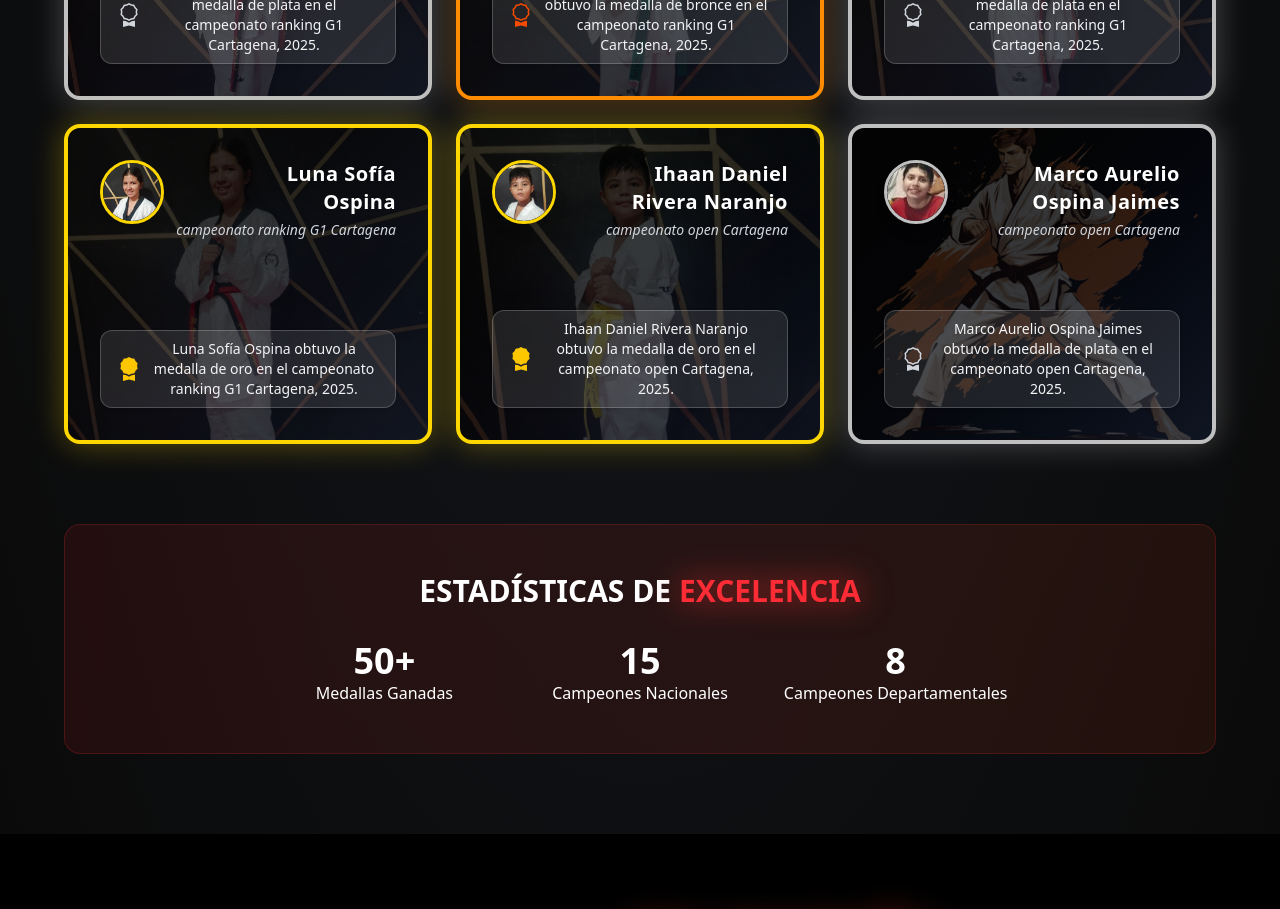
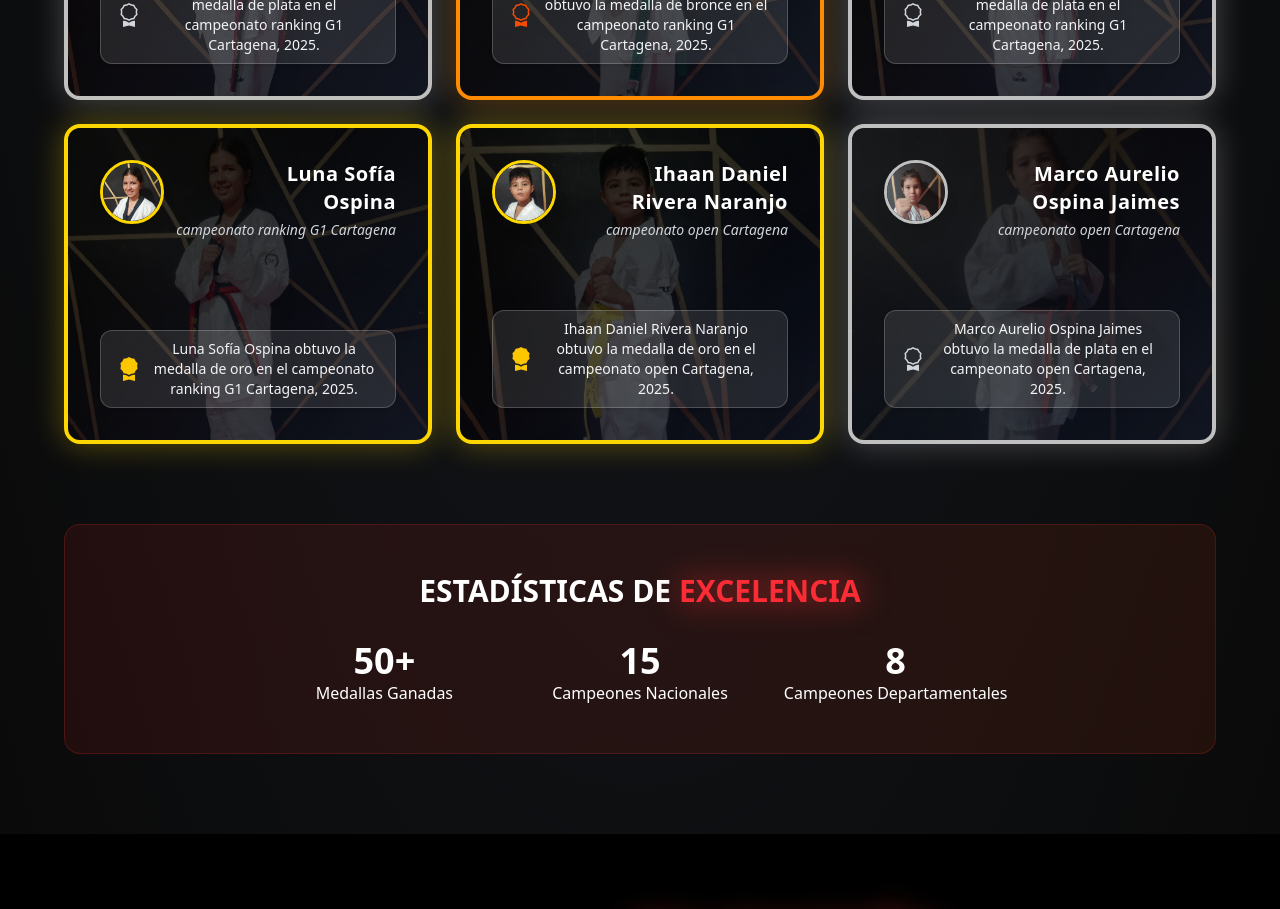
Before and after one commit to Baekho-la-cumbre/Baekho_landing, a React (Vite) app: page / in a window 1280 px wide. Shown: the part 4260-5169 px from the top of the page. Built offline with nearby package versions, Linux system fonts and the light colour scheme; a web font is replaced by a local one.

Commit message:
se agregaron las fotos del ultimo deportista de logros

```diff
--- a/src/shared/assets/DataLogros.ts
+++ b/src/shared/assets/DataLogros.ts
@@ -16,7 +16,7 @@ export const logrosData: LogroItem[] = [
   { atleta: "Juan Pablo Silva Durán", año: 2025, competencia: "campeonato ranking G1 Cartagena", medalla: "Plata",   foto: "/reconocimiento3.jpg" , fondo: "/juanPablo.jpg" },
   { atleta: "Luna Sofía Ospina",  año: 2025, competencia: "campeonato ranking G1 Cartagena",     medalla: "Oro", foto: "/reconocimiento4.jpg" , fondo: "/luna.jpg" },
   { atleta: "Ihaan Daniel Rivera Naranjo",   año: 2025, competencia: "campeonato open Cartagena",  medalla: "Oro", foto: "/reconocimiento5.jpg" , fondo: "/ihaan.jpg" },
-  { atleta: "Marco Aurelio Ospina Jaimes", año: 2025, competencia: "campeonato open Cartagena",      medalla: "Plata",   foto: "/deportista2.jpg" , fondo: "/fondocard.png" },
+  { atleta: "Marco Aurelio Ospina Jaimes", año: 2025, competencia: "campeonato open Cartagena",      medalla: "Plata",   foto: "/deportista6.jpg" , fondo: "/marco.jpg" },
 ];
 
 export interface AtletaDestacado {
```
Also changed, not shown: public/deportista6.jpg (added), public/marco.jpg (added).
